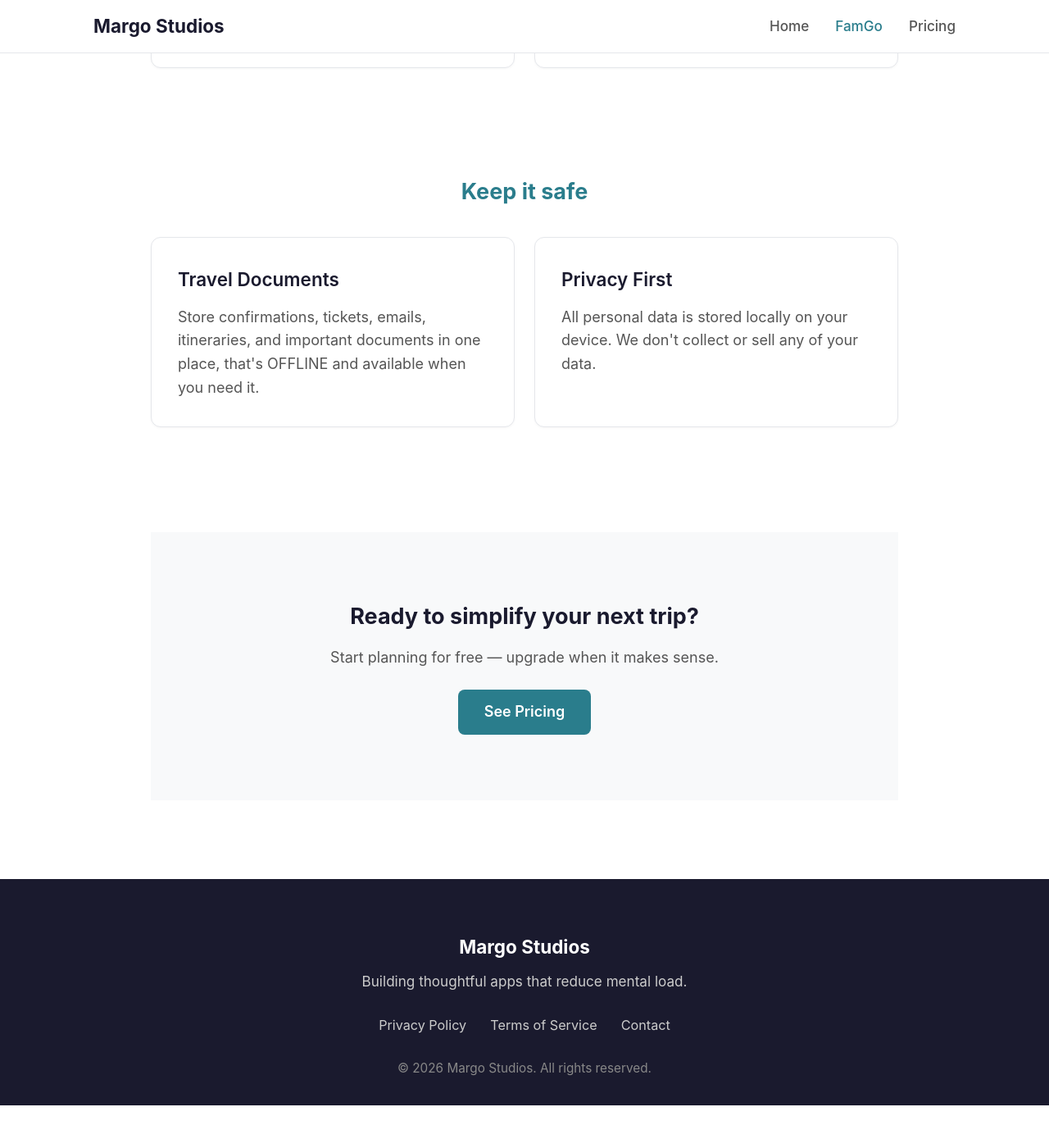
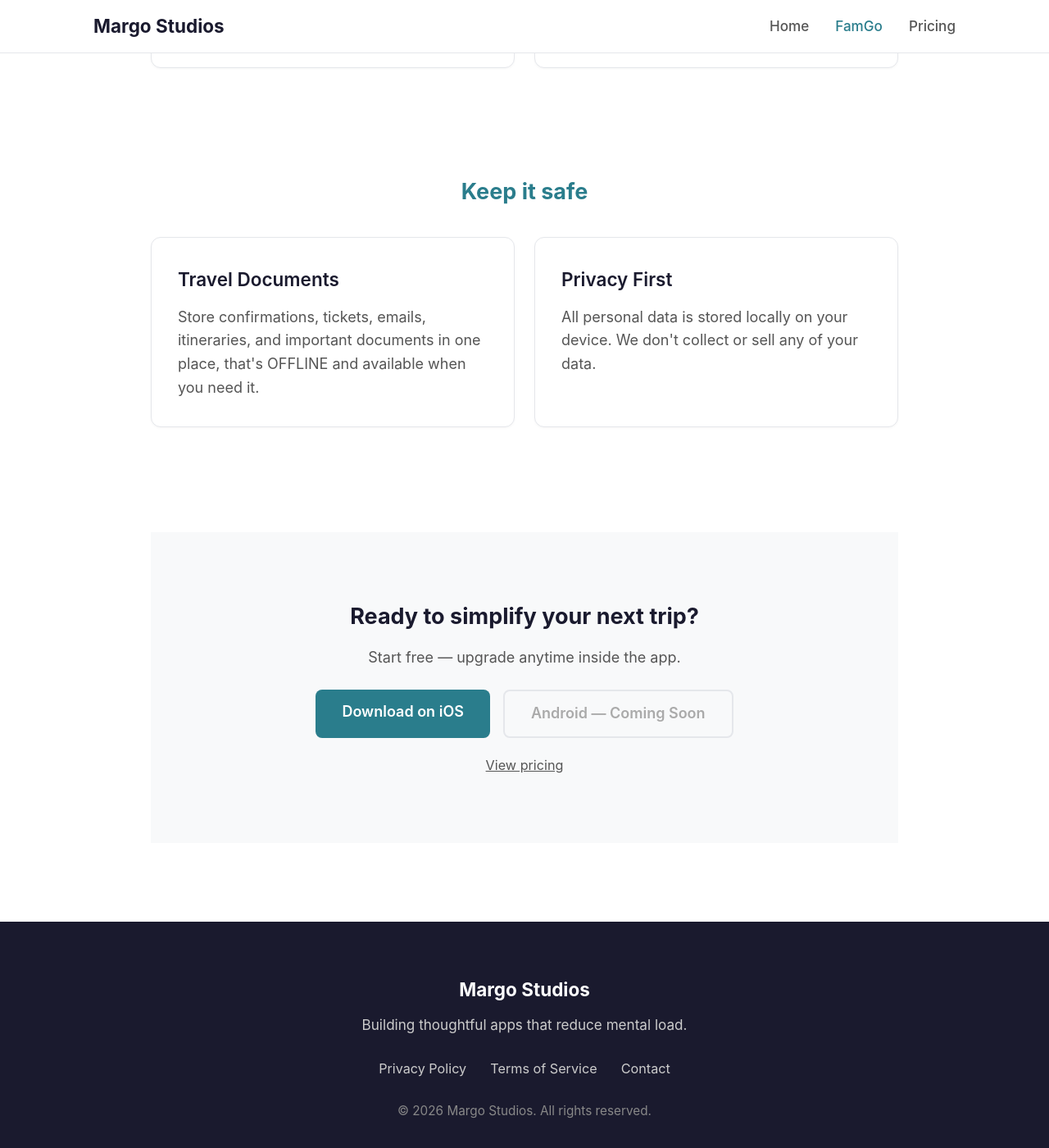
Before and after one commit to margostudios/margostudios-website, a Jekyll site: the page built from _pages/famgotravel.md, in a window 1280 px wide and 1400 px high, scrolled down 1042 px. Shown: the whole window at 82% size. Built offline with Jekyll 4.4.1, drawn with Linux system fonts in a browser that asks for light colours; before the commit the page ends 2390 px from its top, so only the background shows below that.

Commit message:
Add app download buttons to FamGo Travel page
iOS and Android (coming soon) download buttons added to the CTA section,
with a subtle "View pricing" link below for users who want pricing details.

Co-Authored-By: Claude Sonnet 4.6 <noreply@anthropic.com>

```diff
--- a/_pages/famgotravel.md
+++ b/_pages/famgotravel.md
@@ -51,6 +51,10 @@ wide: true
 
 <div class="cta-section">
   <h2>Ready to simplify your next trip?</h2>
-  <p>Start planning for free — upgrade when it makes sense.</p>
-  <a href="/pricing/" class="btn btn-primary">See Pricing</a>
+  <p>Start free — upgrade anytime inside the app.</p>
+  <div class="app-download-buttons">
+    <a href="https://apps.apple.com/us/app/famgo/id6758233680" class="btn btn-primary">Download on iOS</a>
+    <span class="btn btn-disabled">Android — Coming Soon</span>
+  </div>
+  <a href="/pricing/" class="pricing-link">View pricing</a>
 </div>
--- a/assets/css/main.css
+++ b/assets/css/main.css
@@ -310,6 +310,14 @@ a:hover {
   margin-bottom: 24px;
 }
 
+.pricing-link {
+  display: inline-block;
+  margin-top: 20px;
+  font-size: 0.9rem;
+  color: var(--color-text-muted);
+  text-decoration: underline;
+}
+
 /* ========================================
    Buttons
    ======================================== */
```
